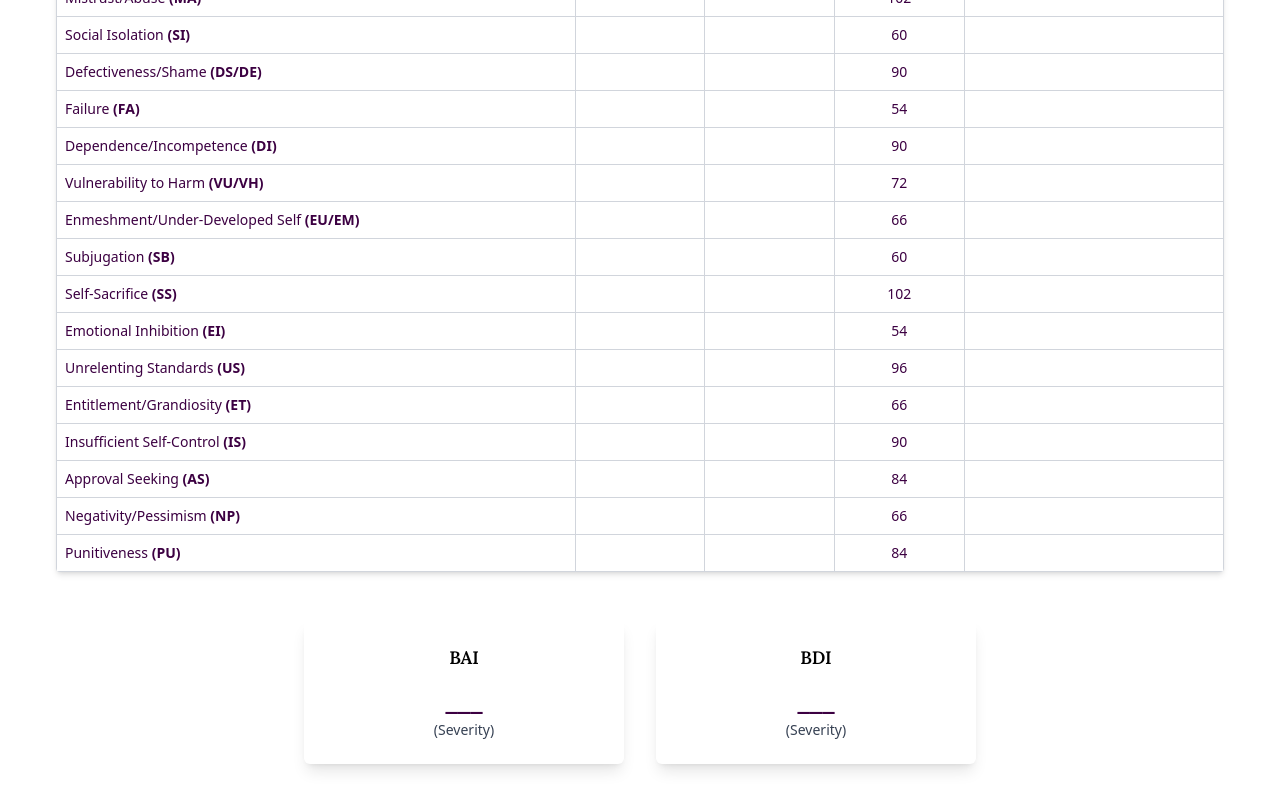
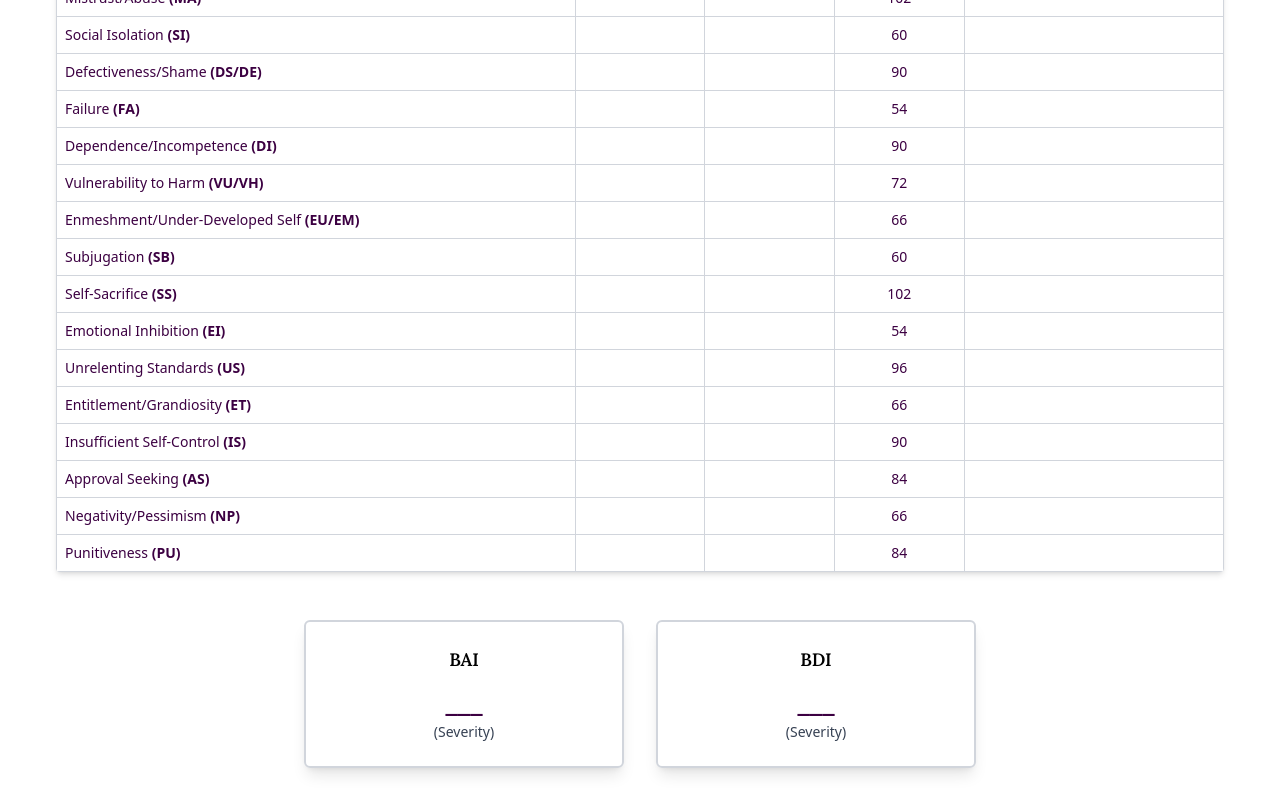
Before and after one commit to SasanTazayoni/integrate-therapy-form-manager, a React (Vite) app: page /integrate-therapy-form-manager/summary/1 in a window 1280 px wide. Shown: the part 763-1563 px from the top of the page. Built offline with nearby package versions, Linux system fonts and the light colour scheme; no server answers.

Commit message:
Change border colours of BDI and BAI form summaries

```diff
--- a/src/pages/FormResultsSummary.tsx
+++ b/src/pages/FormResultsSummary.tsx
@@ -178,16 +178,12 @@ const FormResultsSummary = () => {
                   className={`border border-gray-300 p-2 ${cellTextClass(
                     "raw"
                   )}`}
-                >
-                  {/* Empty now */}
-                </td>
+                ></td>
                 <td
                   className={`border border-gray-300 p-2 ${cellTextClass(
                     "456"
                   )}`}
-                >
-                  {/* Empty now */}
-                </td>
+                ></td>
                 <td className="border border-gray-300 p-2">{max}</td>
                 <td className="border border-gray-300 p-2"></td>
               </tr>
@@ -203,7 +199,7 @@ const FormResultsSummary = () => {
         ].map(({ title, value }) => (
           <div
             key={title}
-            className="flex-1 min-w-[140px] p-6 rounded-md shadow-lg text-center form-border"
+            className="flex-1 min-w-[140px] p-6 rounded-md shadow-lg text-center border-2 border-gray-300"
           >
             <h3 className="text-lg font-semibold text-[--color-link] mb-2">
               {title}
```
